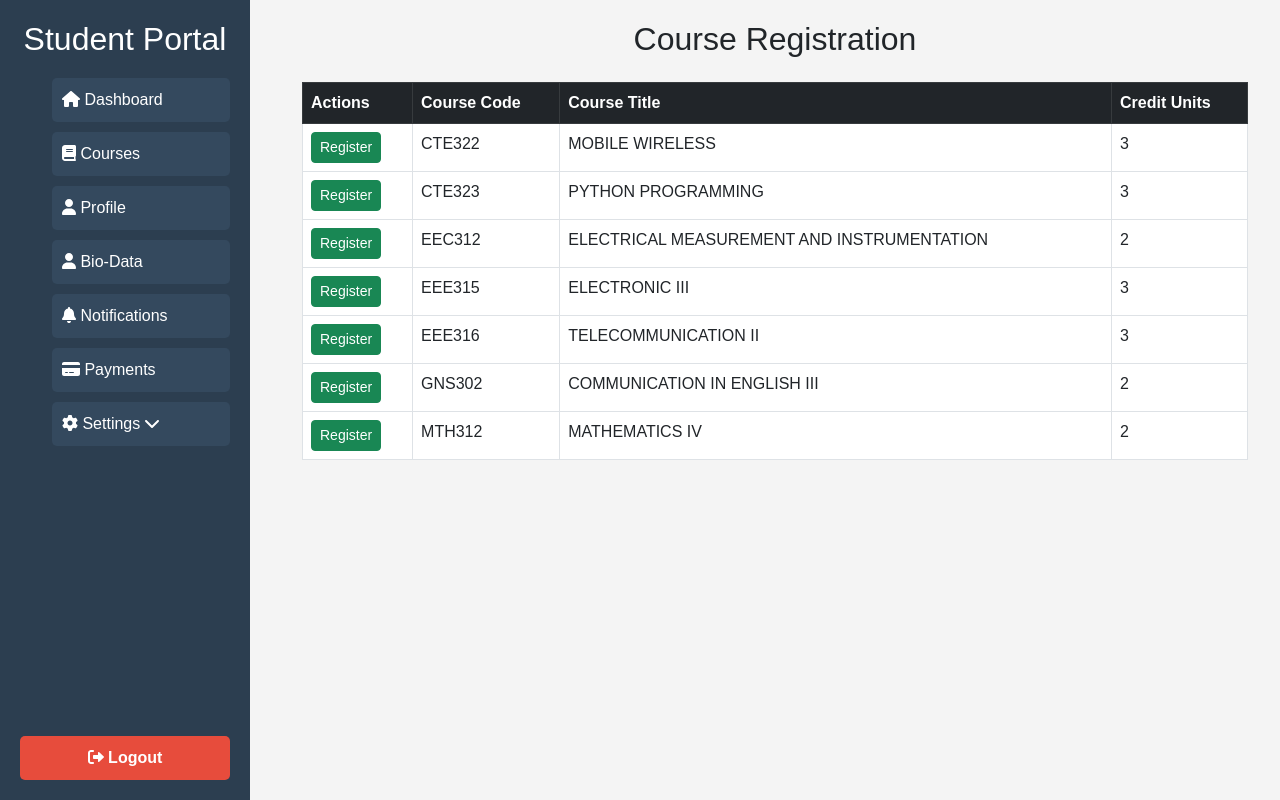
After one commit to adelana107/University-portal, a Django app: page /course-registration/ in a window 1280 px wide. The commit adds this page. Run offline with Django 5.2, Linux system fonts and the light colour scheme; data comes from the database, SQL or seed files in the repository; both versions use the stored data as it was after the commit.

Commit message:
Added course registration to my student portal

```diff
--- a/portal/admin.py
+++ b/portal/admin.py
@@ -1,5 +1,5 @@
 from django.contrib import admin
-from .models import School, Department, Application, State, Lga, Student, AcademicSession, Year, Semester
+from .models import School, Department, Application, State, Lga, Student, AcademicSession, Year, Semester, Course
 # Register your models here.
 
 
@@ -12,3 +12,4 @@ admin.site.register(Student)
 admin.site.register(AcademicSession)
 admin.site.register(Year)
 admin.site.register(Semester)
+admin.site.register(Course)
--- a/portal/models.py
+++ b/portal/models.py
@@ -22,6 +22,15 @@ class Semester(models.Model):
 
     def __str__(self):
         return f"{self.name} Semester"
+
+class Course(models.Model):
+    name = models.CharField(max_length=100)
+    code = models.CharField(max_length=10, unique=True)
+    unit = models.IntegerField()
+    department = models.ForeignKey("Department", on_delete=models.CASCADE)
+
+    def __str__(self):
+        return self.name
 
 
 
--- /dev/null
+++ b/portal/templates/course_registration.html
@@ -0,0 +1,59 @@
+{% load static %}
+<!DOCTYPE html>
+<html lang="en">
+<head>
+    <meta charset="UTF-8">
+    <meta name="viewport" content="width=device-width, initial-scale=1.0">
+    <title>Course Registration</title>
+
+    <!-- Bootstrap & Custom Styles -->
+    <link rel="stylesheet" href="https://cdn.jsdelivr.net/npm/bootstrap@5.3.0/dist/css/bootstrap.min.css">
+    <link rel="stylesheet" href="{% static 'css/student_portal.css' %}">
+</head>
+<body>
+
+    <!-- Sidebar -->
+    {% include 'portal_sidebar.html' %}
+
+    <div class="content">
+        <div class="text-center mb-4">
+            <h2 class="header-title">Course Registration</h2>
+        </div>
+
+        <div class="container">
+            <div class="table-responsive">
+                <table class="table table-bordered">
+                    <thead class="table-dark">
+                        <tr>
+                            <th>Actions</th>
+                            <th>Course Code</th>
+                            <th>Course Title</th>
+                            <th>Credit Units</th>
+                        </tr>
+                    </thead>
+                    <tbody>
+                        {% for course in courses %}
+                        <tr>
+                            <td>
+                                <button class="btn btn-sm btn-success">Register</button>
+                            </td>
+                            <td>{{ course.code }}</td>
+                            <td>{{ course.name }}</td>
+                            <td>{{ course.unit }}</td>
+                        </tr>
+                        {% empty %}
+                        <tr>
+                            <td colspan="4" class="text-center">No courses available.</td>
+                        </tr>
+                        {% endfor %}
+                    </tbody>
+                </table>
+            </div>
+        </div>
+    </div>
+
+    <!-- Bootstrap JS -->
+    <script src="https://cdn.jsdelivr.net/npm/bootstrap@5.3.0/dist/js/bootstrap.bundle.min.js"></script>
+
+</body>
+</html>
--- a/portal/templates/portal_sidebar.html
+++ b/portal/templates/portal_sidebar.html
@@ -9,7 +9,10 @@
                     <i class="fas fa-home"></i> Dashboard
                 </a>
             </li>
-            <li><i class="fas fa-book"></i> Courses</li>
+            <li>
+                <a href="{% url 'course_registration' %}">
+                <i class="fas fa-book"></i> Courses</li>
+                 </a>
             <li><i class="fas fa-user"></i> Profile</li>
             <li>
                 <a href="{% url 'student_biodata' %}">
--- a/portal/urls.py
+++ b/portal/urls.py
@@ -3,7 +3,7 @@ from django.conf import settings
 from django.conf.urls.static import static
 from django.contrib.auth.views import LogoutView
 from . import views
-from .views import apply_for_admission,  applicant_login, applicant_profile, application_success, get_lgas, get_departments, student_portal, admission_success, student_biodata, student_login
+from .views import apply_for_admission,  applicant_login, applicant_profile, application_success, get_lgas, get_departments, student_portal, admission_success, student_biodata, student_login, CourseRegistration
 
 urlpatterns = [
     path('', views.home, name='home'),
@@ -15,6 +15,7 @@ urlpatterns = [
     path("student-portal-login/", student_login, name="student_login"),
     path("student-portal/", student_portal, name="student_portal"),
     path("student-biodata/", student_biodata, name="student_biodata"),
+    path('course-registration/', CourseRegistration, name='course_registration'),
     path("logout/", LogoutView.as_view(next_page="applicant_login"), name="logout"),
     path('application-success/<str:application_number>/<str:surname>/', application_success, name='application_success'),
     path('admission-success/<str:application_number>/<str:surname>/', admission_success, name='admission_success'),
--- a/portal/views.py
+++ b/portal/views.py
@@ -1,6 +1,6 @@
 from django.shortcuts import render, redirect, get_object_or_404
 from .forms import ApplicationForm, StudentLoginForm
-from .models import Application, Department, State, Lga, Student  # Ensure you import your model
+from .models import Application, Department, State, Lga, Student, Course  # Ensure you import your model
 from django.http import JsonResponse
 import json
 from django.contrib.auth import authenticate, login, logout
@@ -98,6 +98,12 @@ def student_biodata(request):
 
     return render(request, "student_biodata.html", {"students": students})
 
+def CourseRegistration(request):
+    user = request.user  # Get the logged-in user
+    courses = Course.objects.all()  # Fetch their application
+
+    return render (request, 'course_registration.html', {"courses": courses})
+
 
 def apply_for_admission(request):
     form = ApplicationForm()
```
Also changed, not shown: db.sqlite3, portal/migrations/0002_course.py (added), portal/migrations/0003_rename_credit_unit_course_unit.py (added).
